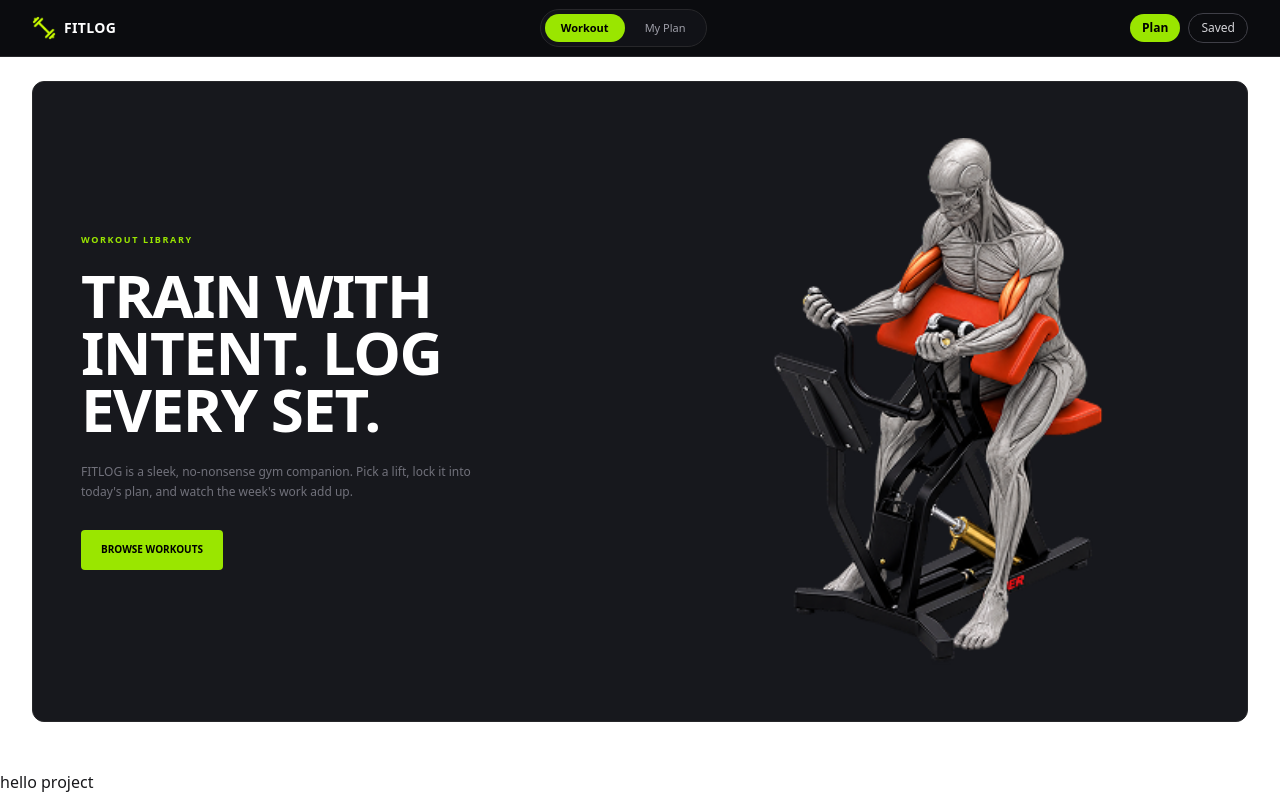
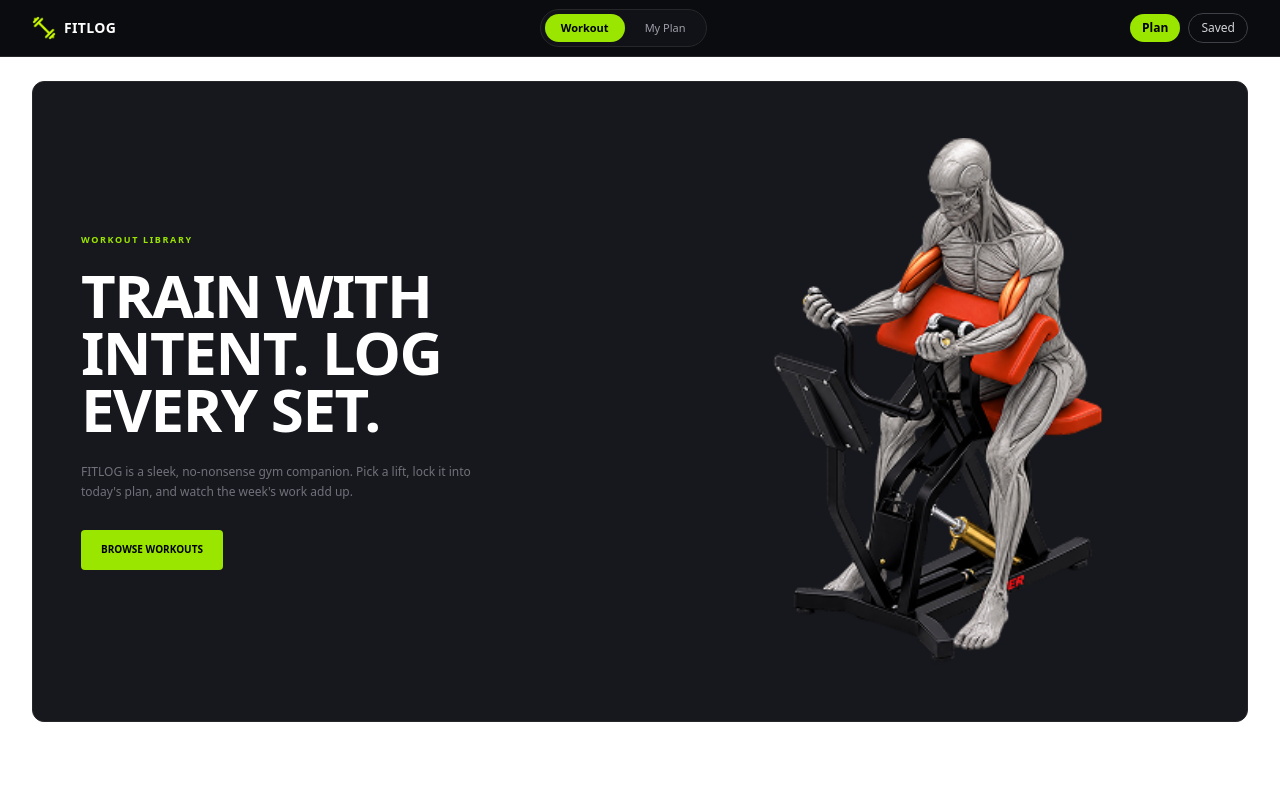
Before and after one commit to armani990/Assignment-006, a Next.js app: page / in a window 1280 px wide. Built offline with nearby package versions, Linux system fonts and the light colour scheme.

Commit message:
components path problem solve

```diff
--- a/src/app/layout.tsx
+++ b/src/app/layout.tsx
@@ -1,8 +1,8 @@
 import type { Metadata } from "next";
 import { Geist, Geist_Mono } from "next/font/google";
 import "./globals.css";
-import Navbar from "./components/shared/Navbar";
-import Banner from "./components/shared/homepage/Banner";
+import Navbar from "@/components/shared/Navbar";
+
 
 const geistSans = Geist({
   variable: "--font-geist-sans",
@@ -27,7 +27,7 @@ export default function RootLayout({ children }: LayoutProps<"/">) {
     >
       <body className="min-h-full flex flex-col">
         <Navbar></Navbar>
-        <Banner></Banner>
+
         {children}</body>
     </html>
   );
--- a/src/app/page.tsx
+++ b/src/app/page.tsx
@@ -1,9 +1,11 @@
+import Banner from '@/components/shared/homepage/Banner';
 import React from 'react';
+
 
 const page = () => {
   return (
     <div>
-      <h1>hello project</h1>
+      <Banner></Banner>
     </div>
   );
 };
```
Also changed, not shown: src/components/shared/Navbar.tsx (renamed from src/app/components/shared/Navbar.tsx), src/components/shared/homepage/Banner.tsx (renamed from src/app/components/shared/homepage/Banner.tsx).
